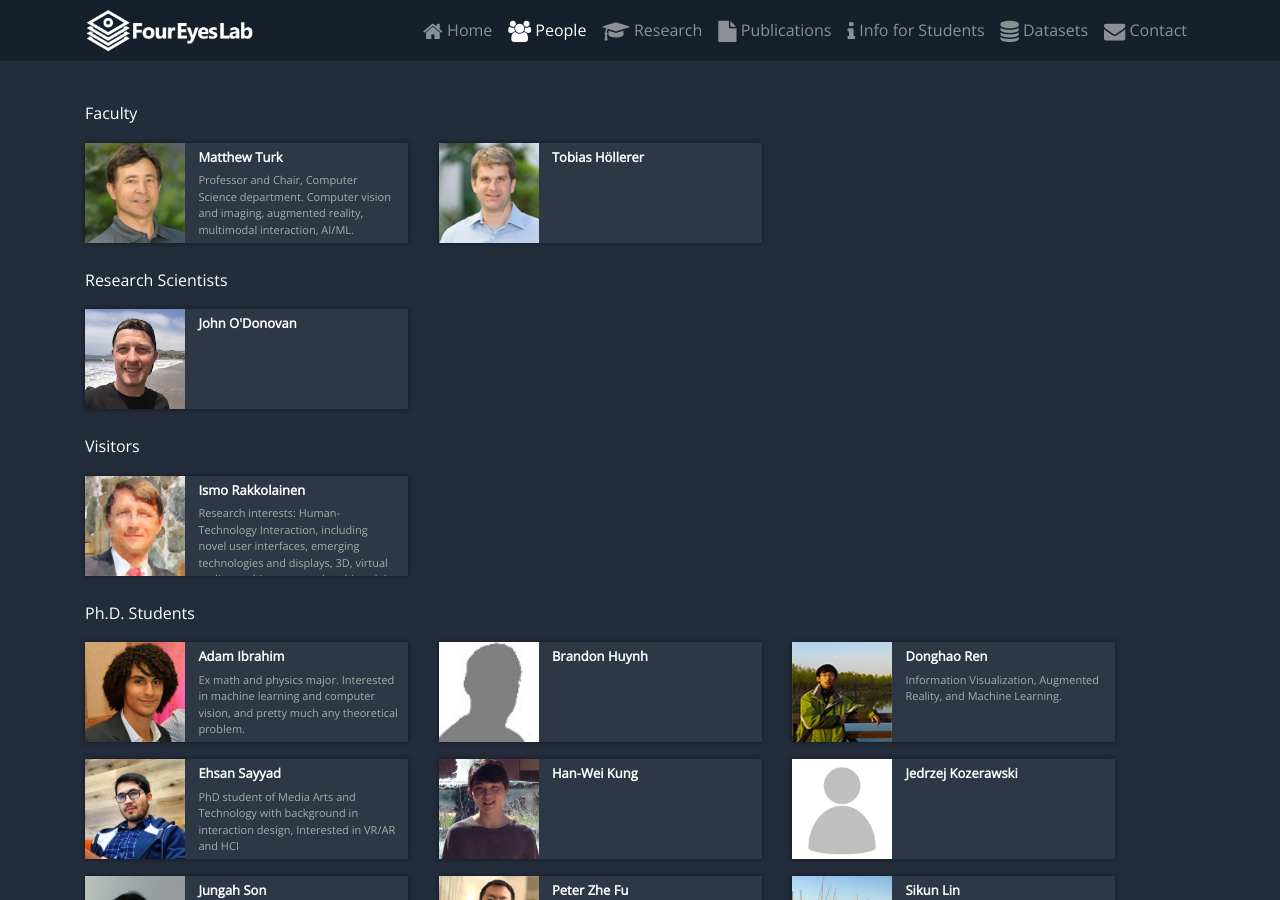
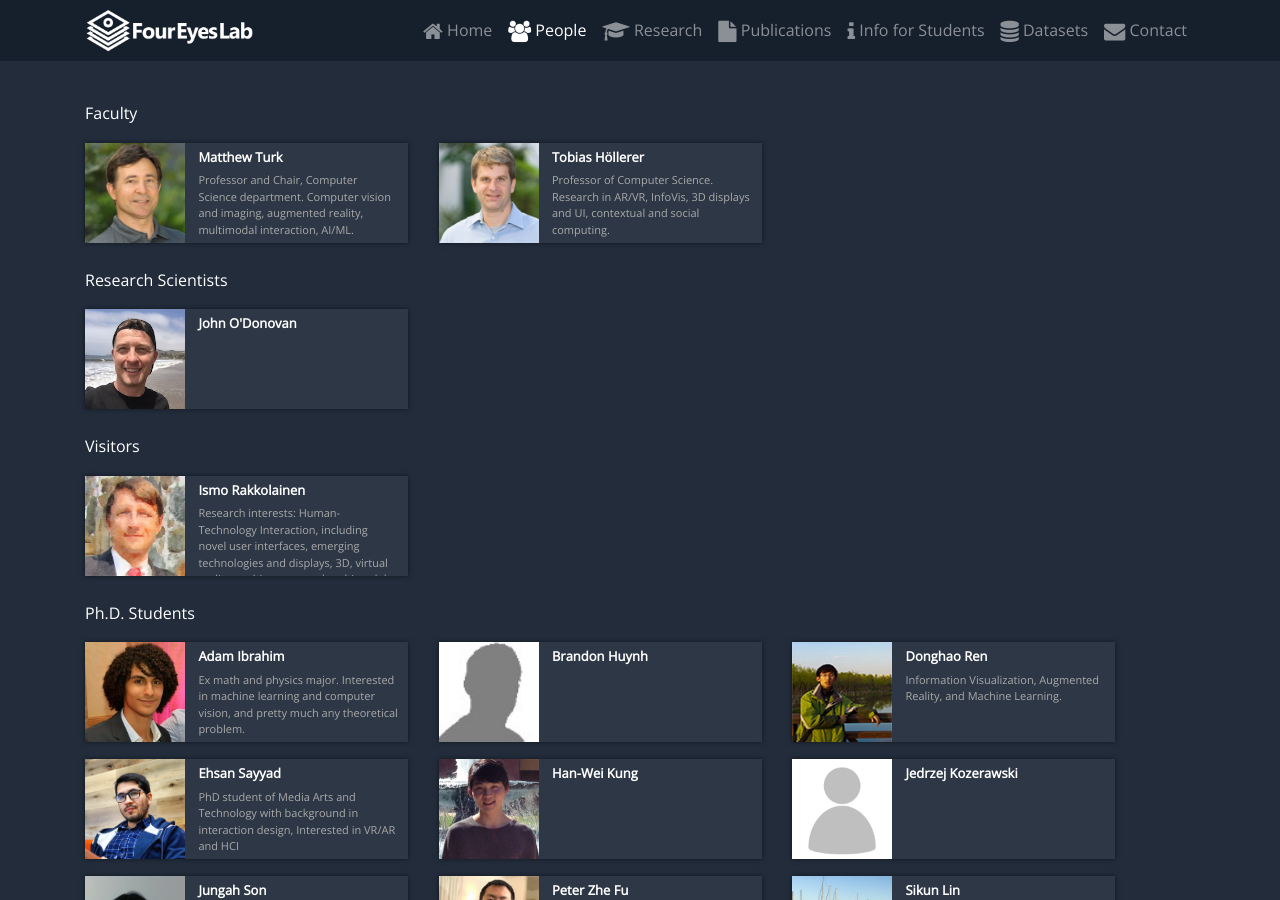
Before and after one commit to FourEyesLab/foureyeslab.github.io, a Jekyll site: the page built from people.html, in a window 1280 px wide and 900 px high. Built offline with Jekyll 4.4.1, drawn with Linux system fonts in a browser that asks for light colours; nearby versions of some CDN libraries.

Commit message:
Tobias's description

```diff
--- a/_data/people.yml
+++ b/_data/people.yml
@@ -88,10 +88,11 @@
   website: http://www.cs.ucsb.edu/~mturk
 
 - alumni: false
-  display: "Tobias H\xF6llerer"
-  name: "Tobias H\xF6llerer"
+  display: Tobias Höllerer
+  name: Tobias Höllerer
   photo: tobias_hollerer.jpg
   role: faculty
+  description: Professor of Computer Science. Research in AR/VR, InfoVis, 3D displays and UI, contextual and social computing.
   website: http://www.cs.ucsb.edu/~holl/
 
 - alumni: true
```
